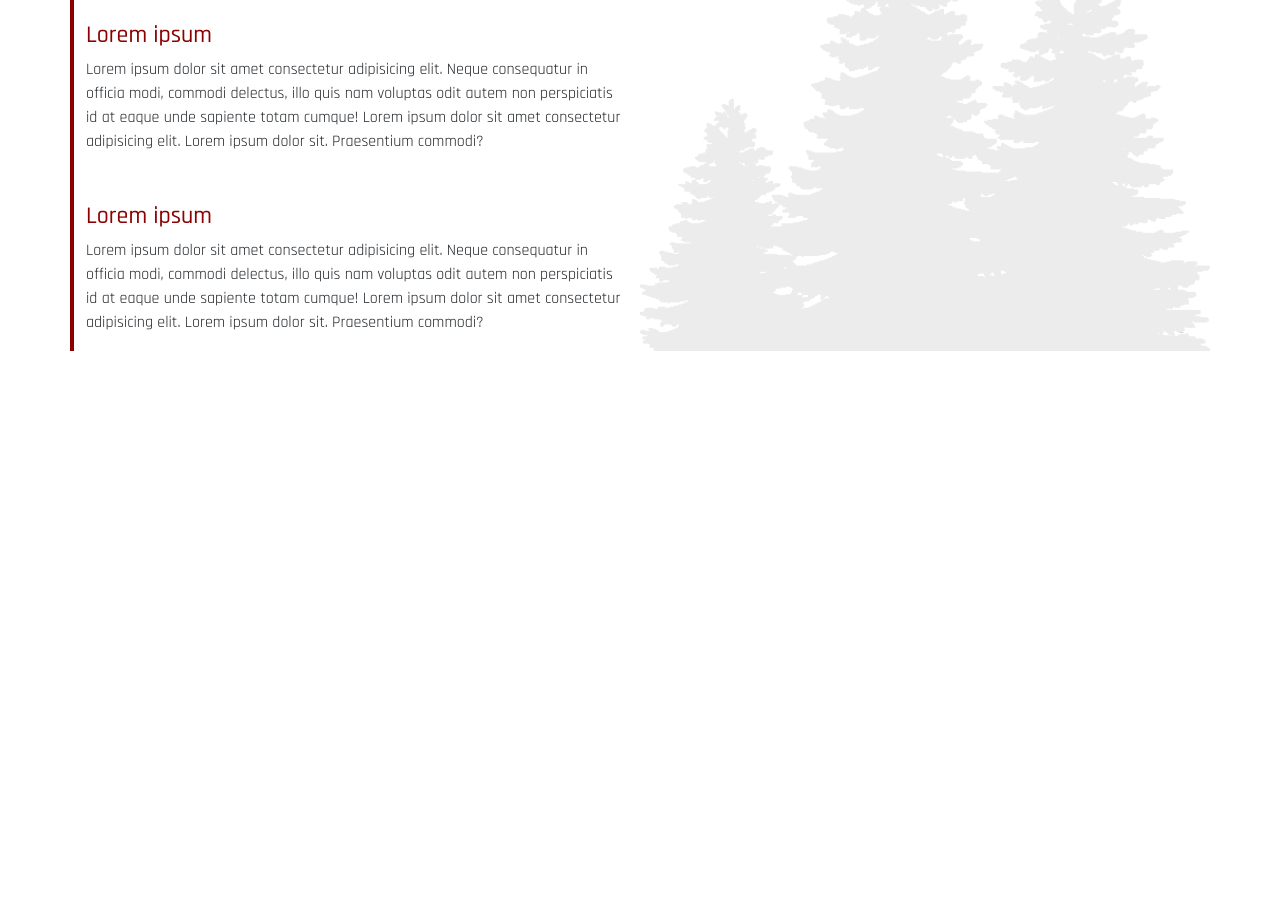
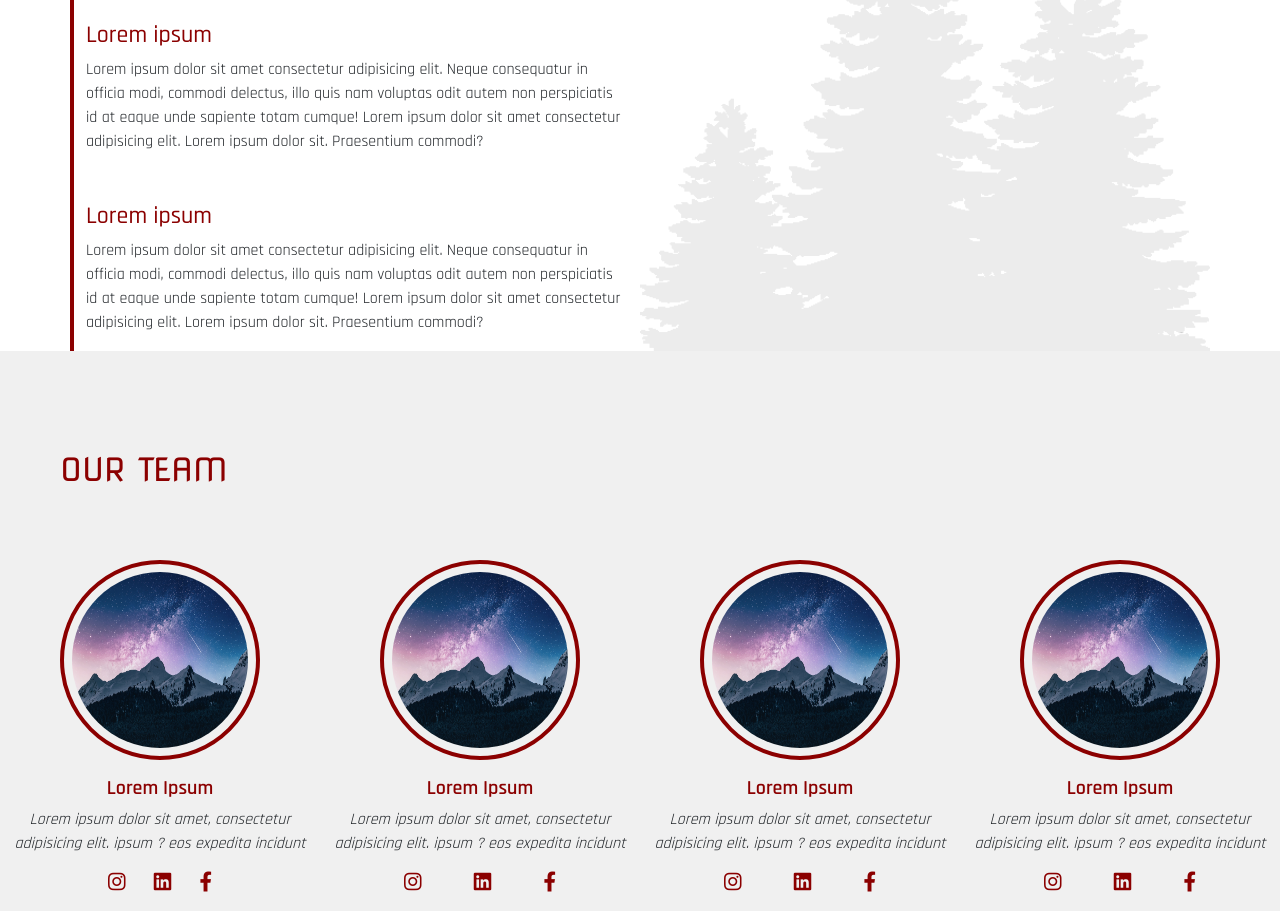
Before and after one commit to SabrinaCherubini/Red_Project, a plain HTML site: page index.html in a window 1280 px wide. Shown: the part 2884-3795 px from the top of the page. Before the commit the page ends 3235 px from the top, so only its background shows below. Drawn offline with nearby package versions, Linux system fonts and the light colour scheme.

Commit message:
agg. card

```diff
--- a/index.html
+++ b/index.html
@@ -3,7 +3,7 @@
   <head>
     <meta charset="utf-8" />
     <meta name="viewport" content="width=device-width, initial-scale=1" />
-    <title>Progetto PRESTO</title>
+    <title>Progetto RED</title>
     <!-- Link Bootstrap -->
     <link
       href="https://cdn.jsdelivr.net/npm/bootstrap@5.2.3/dist/css/bootstrap.min.css"
@@ -225,6 +225,56 @@
       </div>
     </section>
 
+    <!-- OUR TEAM section -->
+    <div class="container-fluid bg-color">
+      <div class="row timeline justify-content-center">
+        <div class="col-md-12">
+          <h2 class="ms-5 ourTeam">OUR TEAM</h2>
+        </div>
+
+          <!-- 1 -->
+        <div class="col-md-3 text-center mt-5">
+          <img src="/media/cards.jpg"  class="imgCard" alt="imgCards">
+          <h6 class="pt-3 fw-semibold">Lorem Ipsum</h6>
+          <p class="fst-italic"> Lorem ipsum dolor sit amet, consectetur adipisicing elit. ipsum ? eos expedita incidunt</p>
+          <i class="fa-brands fs-5 fa-instagram"></i>
+          <i class="fa-brands fs-5 fa-linkedin mx-4"></i>
+          <i class="fa-brands fs-5 fa-facebook-f"></i>
+        </div>
+          <!-- 2 -->
+        <div class="col-md-3 text-center mt-5">
+          <img src="/media/cards.jpg"  class="imgCard" alt="imgCards">
+          <h6 class="pt-3 fw-semibold">Lorem Ipsum</h6>
+          <p class="fst-italic"> Lorem ipsum dolor sit amet, consectetur adipisicing elit. ipsum ? eos expedita incidunt</p>
+          <i class="fa-brands fs-5 fa-instagram"></i>
+          <i class="fa-brands fs-5 fa-linkedin mx-5"></i>
+          <i class="fa-brands fs-5 fa-facebook-f"></i>
+        </div>
+           <!-- 3 -->
+        <div class="col-md-3 text-center mt-5">
+          <img src="/media/cards.jpg"  class="imgCard" alt="imgCards">
+          <h6 class="pt-3 fw-semibold">Lorem Ipsum</h6>
+          <p class="fst-italic"> Lorem ipsum dolor sit amet, consectetur adipisicing elit. ipsum ? eos expedita incidunt</p>
+          <i class="fa-brands fs-5 fa-instagram"></i>
+          <i class="fa-brands fs-5 fa-linkedin mx-5"></i>
+          <i class="fa-brands fs-5 fa-facebook-f"></i>
+        </div>
+             <!-- 4 -->
+        <div class="col-md-3 text-center mt-5">
+          <img src="/media/cards.jpg"  class="imgCard" alt="imgCards">
+          <h6 class="pt-3 fw-semibold">Lorem Ipsum</h6>
+          <p class="fst-italic"> Lorem ipsum dolor sit amet, consectetur adipisicing elit. ipsum ? eos expedita incidunt</p>
+          <i class="fa-brands fs-5 fa-instagram"></i>
+          <i class="fa-brands fs-5 fa-linkedin mx-5"></i>
+          <i class="fa-brands fs-5 fa-facebook-f"></i>
+        </div>
+      </div>
+
+
+
+
+
+
 
 
     <!-- Script Bootstrap -->
--- a/style.css
+++ b/style.css
@@ -91,7 +91,7 @@ p.pseudo::after{
   }
 
   /* icon */
-  .fa-lg{
+  .fa-lg,.fa-brands{
     color: var(--sec);
   }
 
@@ -134,7 +134,7 @@ p.pseudo::after{
 
 /* section timeline */
 .timeline{
-height: 70vh;
+min-height: 70vh;
 }
 
 .border-time{
@@ -149,4 +149,23 @@ height: 70vh;
 }
 
 /*
-/* OUR TEAM */
+/* OUR TEAM  sez CARDS*/
+
+.ourTeam{
+  margin-top: 100px;
+}
+
+.imgCard{
+  height: 200px;
+  width: 200px;
+  padding: 8px;
+  border-radius: 100%;
+  border: solid var(--sec) 4px;
+
+}
+
+h6{
+  color:var(--sec);
+  font-size: 20px;
+
+}
```
Also changed, not shown: media/cards.jpg (added).
